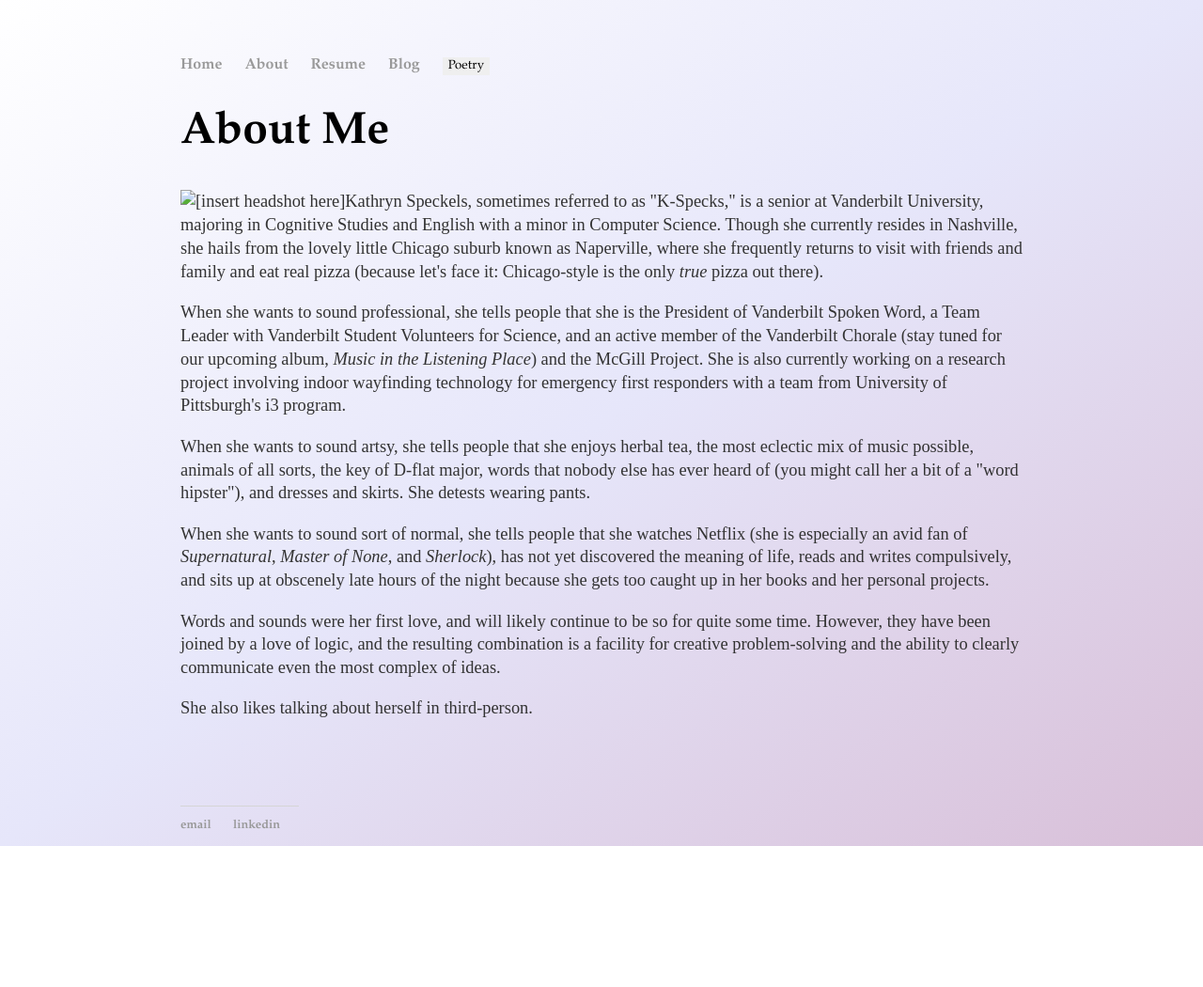
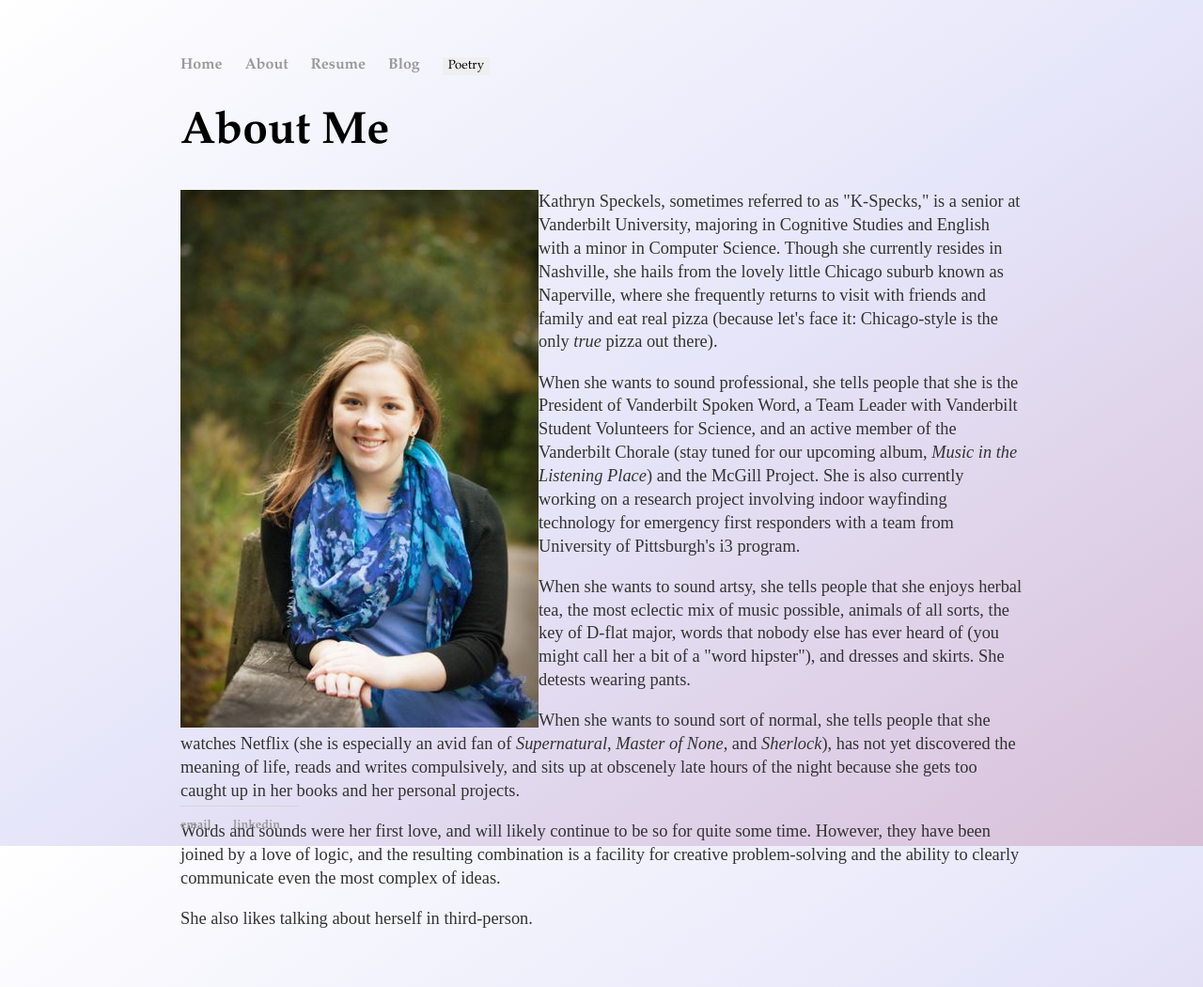
Before and after one commit to kspecks/kspecks.github.io, a Jekyll site: the page built from about/index.html, in a window 1280 px wide. Shown: the whole page at 94% size. Built offline with Jekyll 4.4.1, drawn with Linux system fonts in a browser that asks for light colours; before the commit the page ends 900 px from its top, so only the background shows below that.

Commit message:
Update index.html

```diff
--- a/about/index.html
+++ b/about/index.html
@@ -5,7 +5,7 @@ title: About Me
 	<h1>{{ page.title }}</h1>
 
 <p>
-	<img src="/Portrait.JPG"
+	<img src="Portrait.JPG"
 	alt="[insert headshot here]" style="float:left"/>
 
 	Kathryn Speckels, sometimes referred to as "K-Specks," is a senior at Vanderbilt University, majoring in Cognitive Studies and
```
